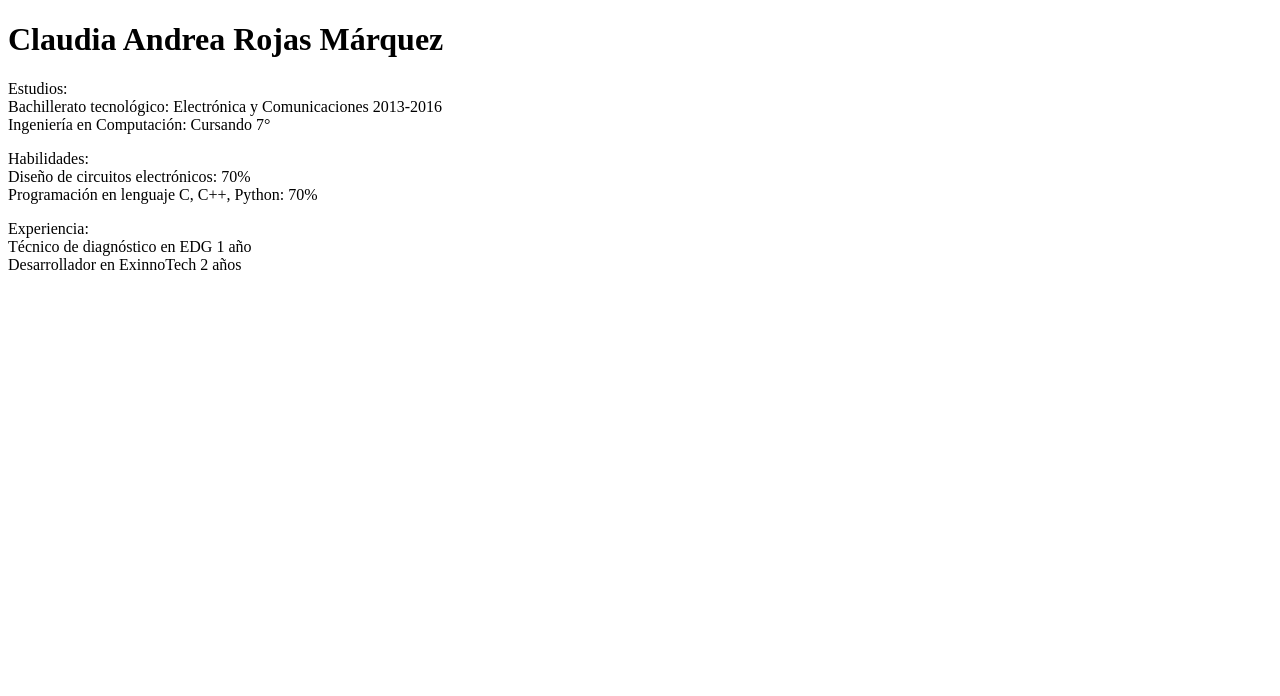
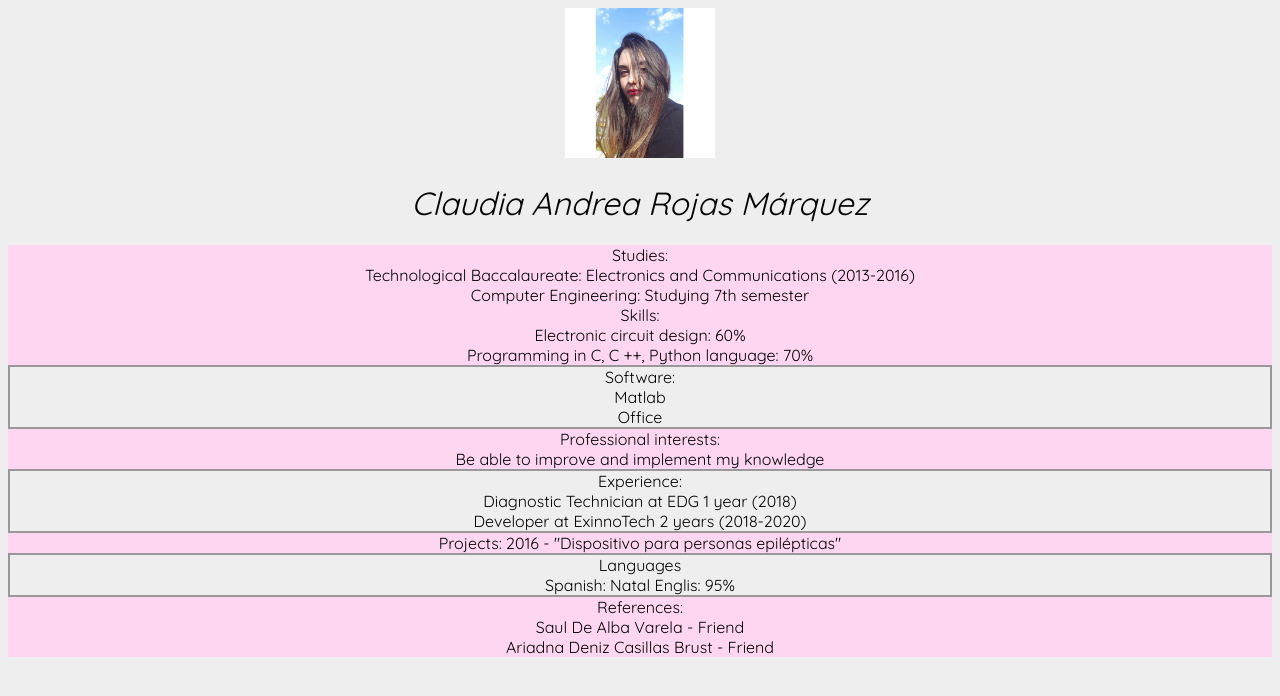
Before and after one commit to InternetProgramming/Practice-01-HTML, a plain HTML site: page index.html in a window 1280 px wide. Drawn offline with Linux system fonts and the light colour scheme.

Commit message:
The first job it's completed

```diff
--- /dev/null
+++ b/css/index.css
@@ -0,0 +1,21 @@
+body {
+  background: #eeeeee;
+  color: #030303;
+  font-family: Quicksand;
+  text-align: center;
+}
+
+body > h1 {
+  font-weight: normal;
+  font-style: italic;
+}
+
+.thin-gray-border {
+  border-color: #999797;
+  border-width: 2px;
+  border-style: solid;
+}
+
+.light-pink-background {
+  background-color: #ffd6f2;
+}
--- a/index.html
+++ b/index.html
@@ -1,29 +1,62 @@
 <!DOCTYPE html>
 <html>
+    <head>
+        <link rel="stylesheet" href="./css/index.css"/>
+        <link href="https://fonts.googleapis.com/css?family=Quicksand" rel="stylesheet" type="text/css">
+    </head>
     <body>
+        <img src="./img/profile.jpg" height=”150px” width="150px">
+        <h1>Claudia Andrea Rojas Márquez</h1>
+        <div class="studies light-pink-background" style="thin-gray-border">
+            Studies:
+            <br/>
+            Technological Baccalaureate: Electronics and Communications (2013-2016)
+            <br/>
+            Computer Engineering: Studying 7th semester
 
-<h1>Claudia Andrea Rojas Márquez</h1>
-<p>
-    Estudios:
+        </div>
+        <div class="skills light-pink-background">
+            Skills:
             <br/>
-    Bachillerato tecnológico: Electrónica y Comunicaciones 2013-2016
+            Electronic circuit design: 60%
             <br/>
-    Ingeniería en Computación: Cursando 7°
-</p>
-<p>
-    Habilidades:
+            Programming in C, C ++, Python language: 70%
+        </div>
+        <div class="software thin-gray-border">
+            Software:
             <br/>
-    Diseño de circuitos electrónicos: 70%
+            Matlab
             <br/>
-    Programación en lenguaje C, C++, Python: 70%
-</p>
-<p>
-    Experiencia:
+            Office
+        </div>
+        <div class="professional_int light-pink-background">
+            Professional interests:
             <br/>
-    Técnico de diagnóstico en EDG 1 año
+            Be able to improve and implement my knowledge
+        </div>
+        <div class="esperience thin-gray-border">
+            Experience:
             <br/>
-    Desarrollador en ExinnoTech 2 años
-</p>
-
+            Diagnostic Technician at EDG 1 year (2018)
+            <br/>
+            Developer at ExinnoTech 2 years (2018-2020)
+        </div>
+        <div class="projects light-pink-background">
+            Projects:
+            2016 - "Dispositivo para personas epilépticas"
+        </div>
+        <div class="languages thin-gray-border">
+            Languages
+            <br/>
+            Spanish: Natal
+            Englis: 95%
+        </div>
+        <div class="references light-pink-background">
+            References:
+            <br/>
+            Saul De Alba Varela - Friend
+            <br/>
+            Ariadna Deniz Casillas Brust - Friend
+        </div>
     </body>
 </html>
```
Also changed, not shown: img/profile.jpg (added). Lines whose indentation alone changed are shown as unchanged.
